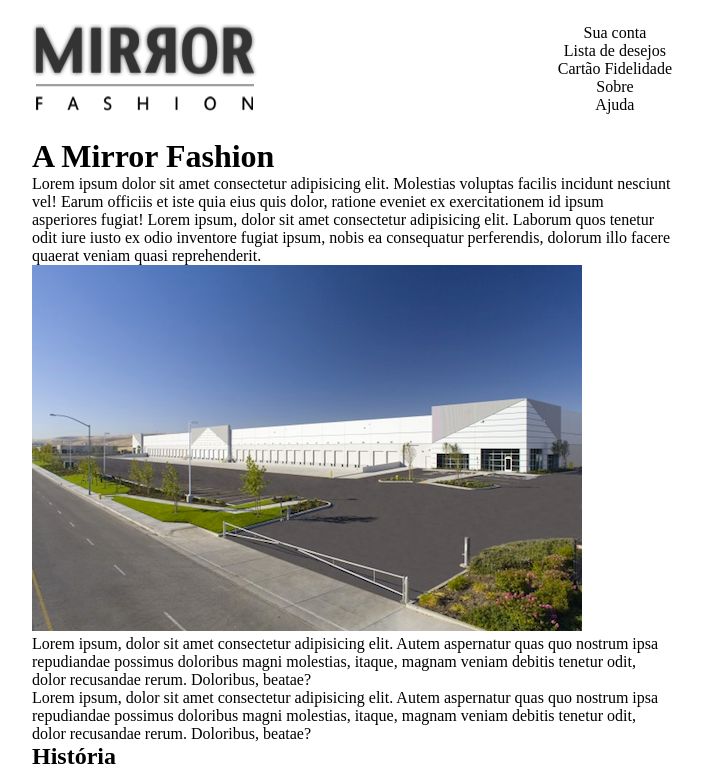
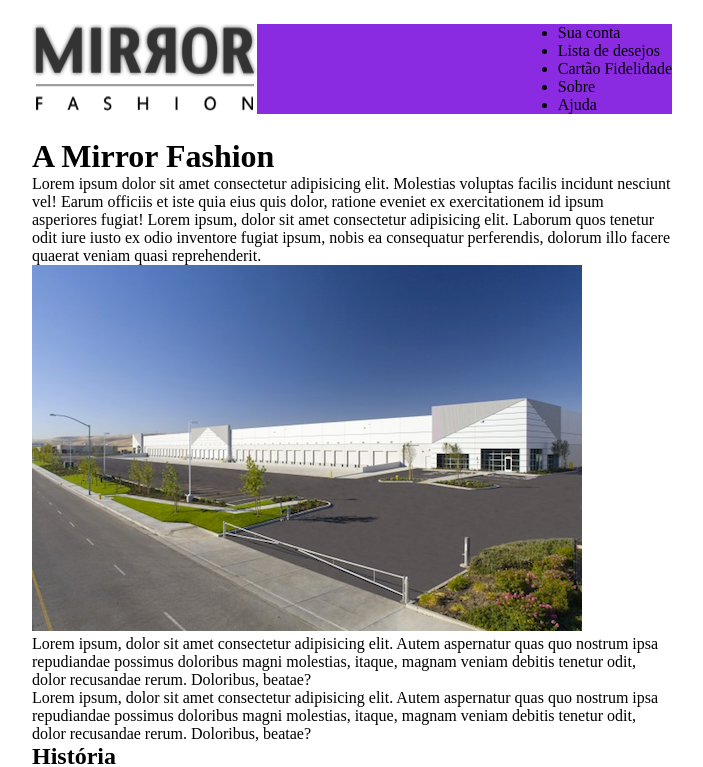
Before and after one commit to juansouzamd/projeto-web, a plain HTML site: page index.html in a window 1280 px wide. Shown: the top 767 px of the page, without its empty margins (288-991 px from the left). Drawn offline with Linux system fonts and the light colour scheme.

Commit message:
segundo commit

```diff
--- a/assets/css/style.css
+++ b/assets/css/style.css
@@ -13,16 +13,14 @@
     margin-bottom: 3vh;
     display: flex;
     justify-content: space-between;
+    background-color: blueviolet;
 }
 
-.list-menu {
-    display: flex;
-    justify-content: space-around;
-    flex-direction: row;
+.lista-container {
+    /*background-color: aqua;*/
+    display: inline;
 }
 
 .list {
-    display: flex;
-    justify-content: space-around;
-    list-style: none;
+
 }
--- a/index.html
+++ b/index.html
@@ -21,13 +21,21 @@
     <header class="header-container">
         <img src="/arquivos/logo.png" alt="Logo da Mirror Fashion" class="img-logo">
 
+
+        <div class="lista-container">
+
             <ul class="lista-menu">
+
                 <li class="list"> Sua conta</li>
                 <li class="list"> Lista de desejos</li>
                 <li class="list"> Cartão Fidelidade</li>
                 <li class="list"> Sobre</li>
                 <li class="list"> Ajuda</li>
+
             </ul>
+        </div>
+
+
 
     </header>
 
```
Lines whose indentation alone changed are shown as unchanged.
